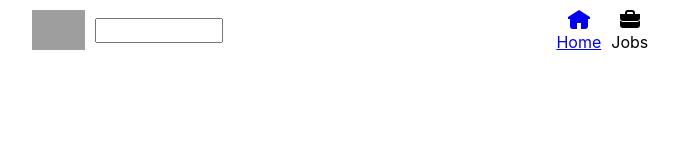
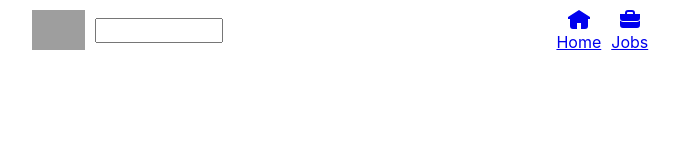
Before and after one commit to moenassar0/linkedin-clone, a React (Create React App) app in the folder frontend/: page /user in a window 1280 px wide. Shown: the top 160 px of the page, without its empty margins (106-785 px from the left). Built offline with nearby package versions, Linux system fonts and the light colour scheme; grey boxes are pictures that could not be loaded.

Commit message:
frontend: added navbar link to company feed

```diff
--- a/frontend/src/Components/UserNavbar.js
+++ b/frontend/src/Components/UserNavbar.js
@@ -18,12 +18,12 @@ const UserNavbar = () => {
                     </svg>
                     <span>Home</span>
                 </Link>
-                <div className='navbar-item pointer'>
+                <Link className='navbar-item pointer' to="/user/companies">
                     <svg xmlns="http://www.w3.org/2000/svg" viewBox="0 0 24 24" data-supported-dps="24x24" fill="currentColor" width="24" height="24" focusable="false">
                         <path d="M17 6V5a3 3 0 00-3-3h-4a3 3 0 00-3 3v1H2v4a3 3 0 003 3h14a3 3 0 003-3V6zM9 5a1 1 0 011-1h4a1 1 0 011 1v1H9zm10 9a4 4 0 003-1.38V17a3 3 0 01-3 3H5a3 3 0 01-3-3v-4.38A4 4 0 005 14z"></path>
                     </svg>
                     <span>Jobs</span>
-                </div>
+                </Link>
             </div>
         </div>
     </>
```
